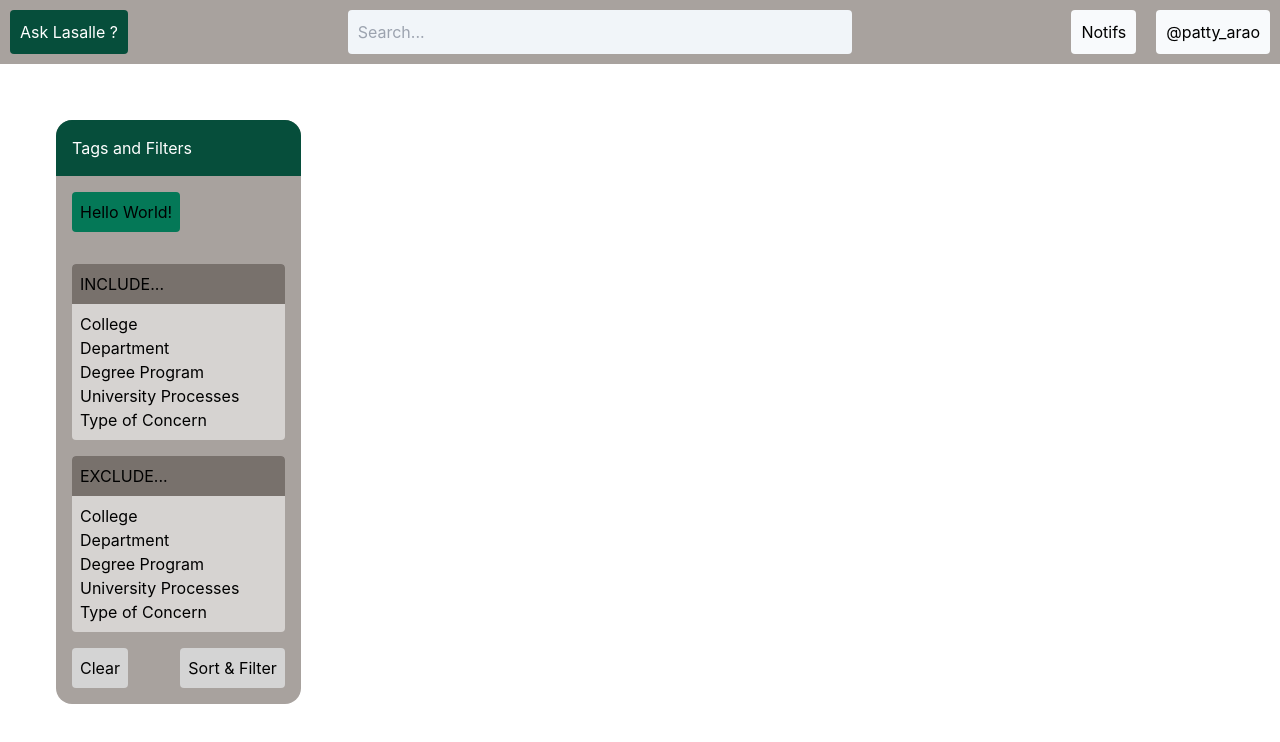
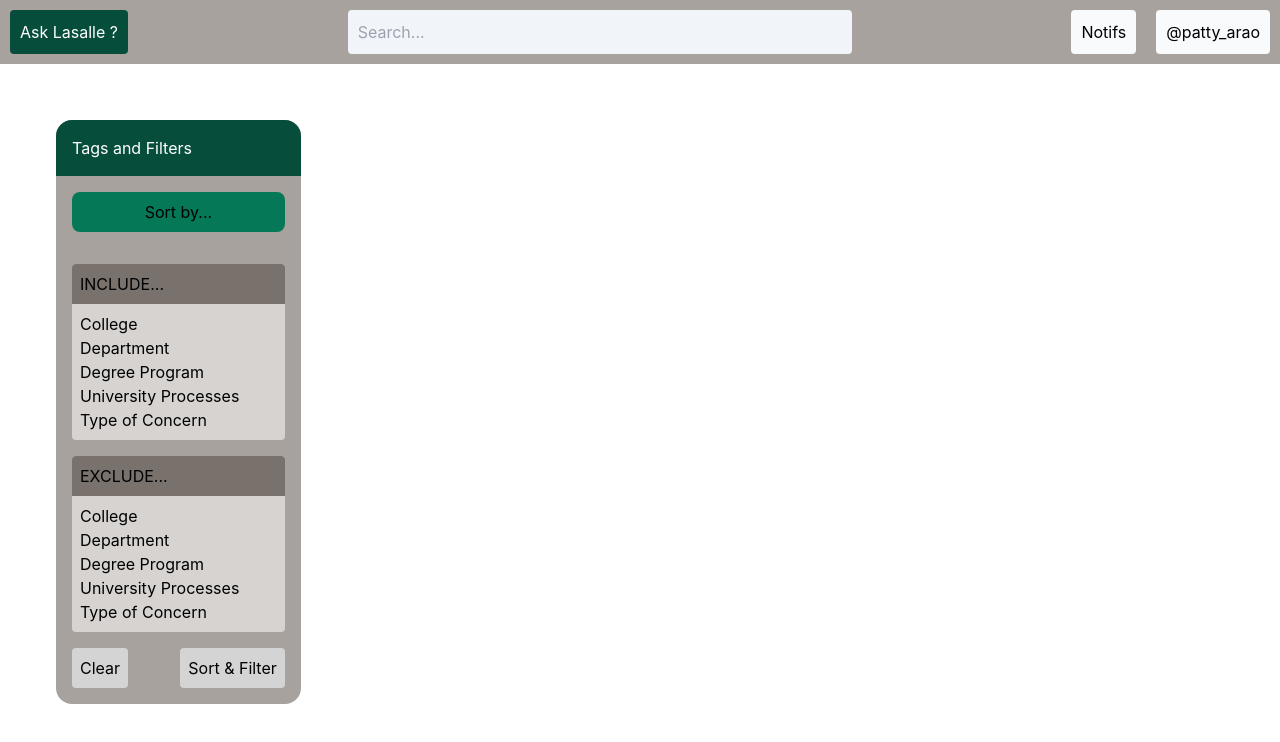
Before and after one commit to Ethea2/Ask-Lasalle, a React (Create React App) app: page /homepage in a window 1280 px wide. Shown: the top 742 px of the page. Built offline with nearby package versions, Linux system fonts and the light colour scheme.

Commit message:
updated sidebar

```diff
--- a/src/components/Sidebar.js
+++ b/src/components/Sidebar.js
@@ -8,7 +8,11 @@ const Sidebar = () => {
             </div>
 
             <div className="sort-dropdown" class="p-4">
-                <button class="bg-emerald-700 p-2 rounded">Hello World!</button>
+                <button class="peer block bg-emerald-700 p-2 rounded-lg w-full hover:rounded-b-none">Sort by...</button>
+                <div className="filters" class="hidden peer-hover:block hover:block bg-white rounded-b-lg py-2">
+                    <p class="block px-4 py-2 hover:bg-slate-200">Upvotes</p>
+                    <p class="block px-4 py-2 hover:bg-slate-200">Comments</p>
+                </div>
             </div>
 
             <div className="tags" class="p-4 flex flex-col gap-4">
```
